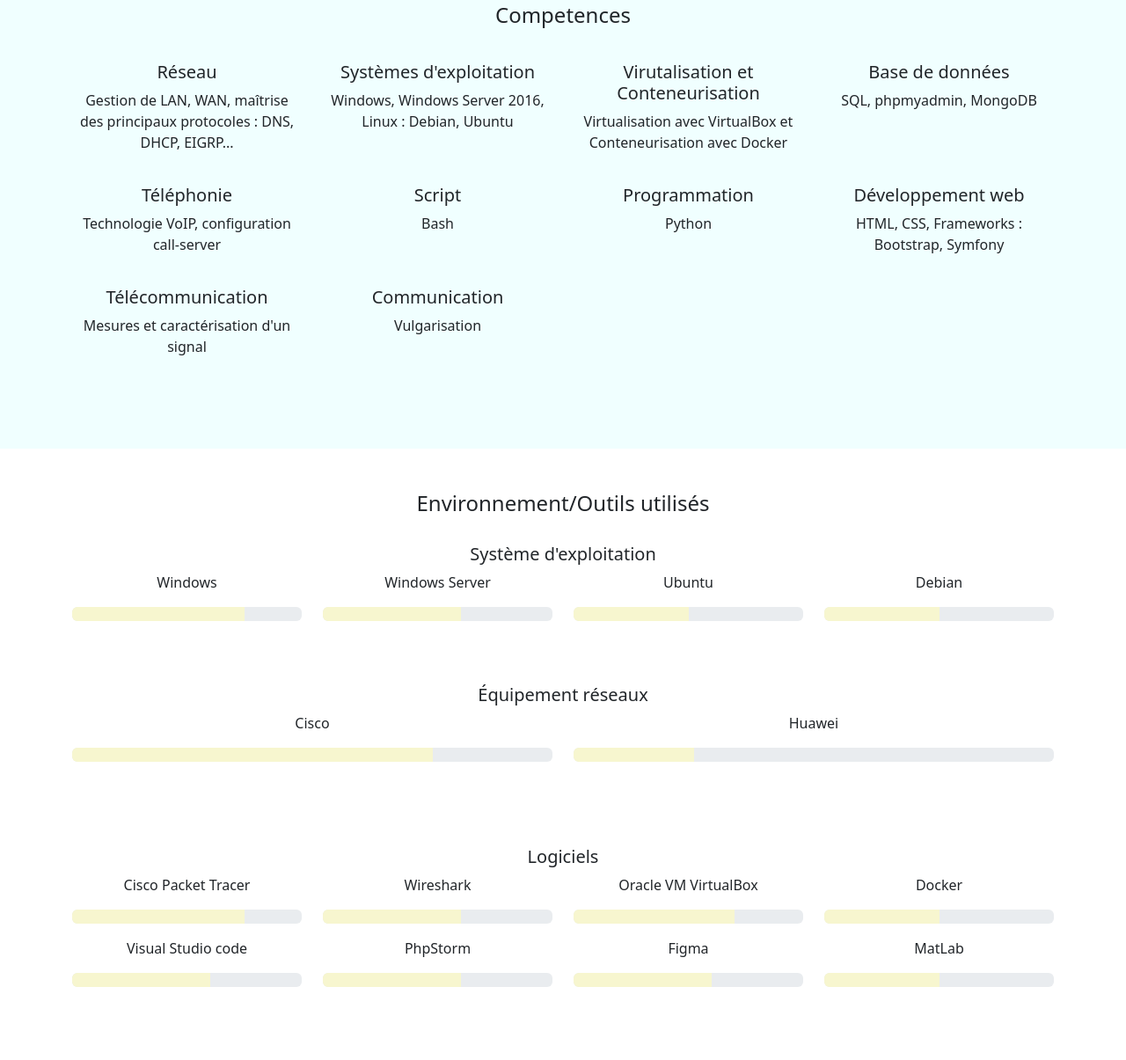
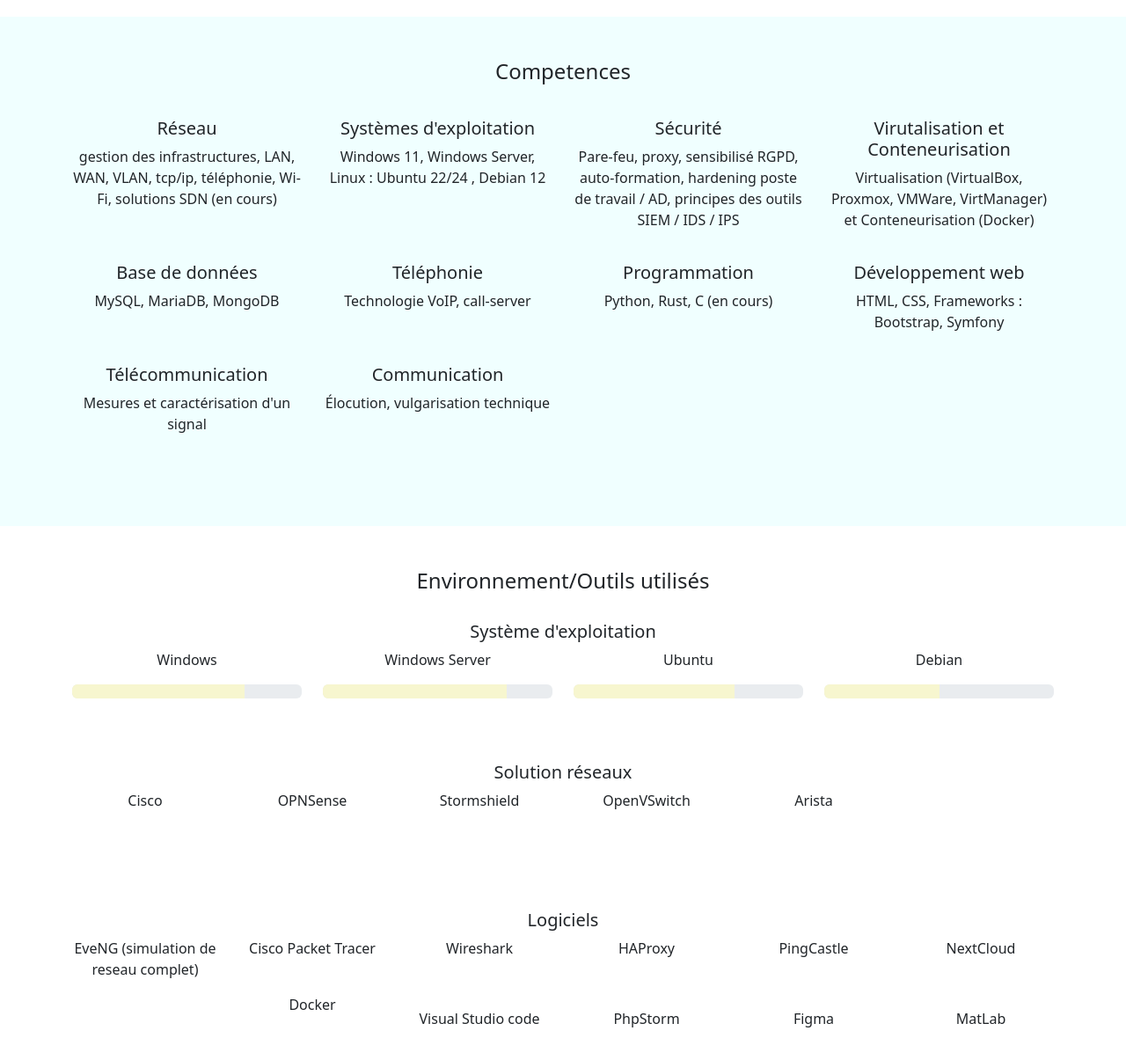
Before and after one commit to Thiibaaut/portfolio, a plain HTML site: page index.html in a window 1280 px wide. Shown: the part 708-1913 px from the top of the page at 88% size. Drawn offline with nearby package versions, Linux system fonts and the light colour scheme.

Commit message:
Mise à jour

```diff
--- a/index.html
+++ b/index.html
@@ -55,21 +55,19 @@
   <section id="presentation">
     <div class="container text-center py-5" id="introduction">
       <h1>Thibaut OLEON</h1>
-      <h4>Étudiant en deuxième année à l'École Hexagone</h4>
+      <h4>Étudiant en troisième année de Bachelor Informatique à l'École Hexagone</h4>
     </div>
 
     <div class="container py-2">
       <div class="row">
         <div class="col-lg-7 col-md-7 col-sm-7 col-xs-12">
           <h5>A propos de moi</h5>
-          <p>Étudiant en 2ème année de Bachelor Informatique à l'école Hexagone, campus de Clermont-ferrand.</p>
+          <p>Étudiant en 3ème année de Bachelor Informatique à l'école Hexagone, campus de Clermont-ferrand.</p>
           <p>Passionné par les nouvelles technologies, l'informatique et la sécurité des réseaux, je suis motivé et
             curieux d'apprendre et de relevé des défis dans le domaine.</p>
-          <p>J'inspire à continuer mes études à la suite du bachelor en me spécialisant dans le domaine de la
-            cybersécurité.</p>
 
-          <p>Je suis à la recherche d'une alternance, principalement dans le domaine de l'administration réseaux pour la
-            suite de mon Bachelor à partir de Septembre ou Octobre 2025.
+          <p>Je suis à la recherche d'une alternance, principalement dans les domaines de la sécurité informatique/infrastructure réseau/cloud/conformité pour
+            mon parcours en mastère Cyberdéfense à l'école Hexagone (RNCP42345).
           </p>
           <a href="https://www.linkedin.com/in/thibaut-oleon-b9b2502aa" target="_blank" class="btn"
             style="background-color: #F7F6CF;">Mon
@@ -80,6 +78,7 @@
           <br>
           <h5>Bachelor Informatique - École Hexagone</h5>
           <p>2024 - 2026 | Clermont-ferrand</p>
+          <p>Préparation du titre RNCP "Administrateur Réseau NetOps" (RNCP36163)</p>
           <br>
           <h5>BUT Reseaux et Télécommunications - UCA</h5>
           <p>2023 - 2024 | Aubière (63)<br>
@@ -88,7 +87,6 @@
           <h5>Baccalauréat Général - Lycée</h5>
           <p>Spécialités Mathématiques, Sciences Économiques et Sociales<br>
             Obtenu en 2023</p>
-
         </div>
       </div>
     </div>
@@ -100,31 +98,31 @@
       <div class="row">
         <div class="col-lg-3 col-md-3 col-sm-3 col-xs-12">
           <h5>Réseau</h5>
-          <p>Gestion de LAN, WAN, maîtrise des principaux protocoles : DNS, DHCP, EIGRP...</p>
+          <p>gestion des infrastructures, LAN, WAN, VLAN, tcp/ip, téléphonie, Wi-Fi, solutions SDN (en cours)</p>
         </div>
         <div class="col-lg-3 col-md-3 col-sm-3 col-xs-12">
           <h5>Systèmes d'exploitation</h5>
-          <p>Windows, Windows Server 2016,<br>Linux : Debian, Ubuntu</p>
+          <p>Windows 11, Windows Server, Linux : Ubuntu 22/24 , Debian 12</p>
+        </div>
+        <div class="col-lg-3 col-md-3 col-sm-3 col-xs-12">
+          <h5>Sécurité</h5>
+          <p>Pare-feu, proxy, sensibilisé RGPD, auto-formation, hardening poste de travail / AD, principes des outils SIEM / IDS / IPS</p>
         </div>
         <div class="col-lg-3 col-md-3 col-sm-3 col-xs-12">
           <h5>Virutalisation et Conteneurisation</h5>
-          <p>Virtualisation avec VirtualBox et Conteneurisation avec Docker</p>
+          <p>Virtualisation (VirtualBox, Proxmox, VMWare, VirtManager) et Conteneurisation (Docker)</p>
         </div>
         <div class="col-lg-3 col-md-3 col-sm-3 col-xs-12">
           <h5>Base de données</h5>
-          <p>SQL, phpmyadmin, MongoDB</p>
+          <p>MySQL, MariaDB, MongoDB</p>
         </div>
         <div class="col-lg-3 col-md-3 col-sm-3 col-xs-12">
           <h5>Téléphonie</h5>
-          <p>Technologie VoIP, configuration call-server</p>
-        </div>
-        <div class="col-lg-3 col-md-3 col-sm-3 col-xs-12">
-          <h5>Script</h5>
-          <p>Bash</p>
+          <p>Technologie VoIP, call-server</p>
         </div>
         <div class="col-lg-3 col-md-3 col-sm-3 col-xs-12">
           <h5>Programmation</h5>
-          <p>Python</p>
+          <p>Python, Rust, C (en cours)</p>
         </div>
         <div class="col-lg-3 col-md-3 col-sm-3 col-xs-12">
           <h5>Développement web</h5>
@@ -136,7 +134,7 @@
         </div>
         <div class="col-lg-3 col-md-3 col-sm-3 col-xs-12">
           <h5>Communication</h5>
-          <p>Vulgarisation</p>
+          <p>Élocution, vulgarisation technique</p>
         </div>
       </div>
     </div>
@@ -157,14 +155,14 @@
         <div class="col-lg-3 col-md-3 col-sm-3 col-xs-12">
           <p>Windows Server</p>
           <div class="progress">
-            <div class="progress-bar" role="progressbar" style="width: 60%; background-color: #F7F6CF; color: black;"
+            <div class="progress-bar" role="progressbar" style="width: 80%; background-color: #F7F6CF; color: black;"
               aria-valuenow="50" aria-valuemin="0" aria-valuemax="100"></div>
           </div>
         </div>
         <div class="col-lg-3 col-md-3 col-sm-3 col-xs-12">
           <p>Ubuntu</p>
           <div class="progress">
-            <div class="progress-bar" role="progressbar" style="width: 50%; background-color: #F7F6CF; color: black;"
+            <div class="progress-bar" role="progressbar" style="width: 70%; background-color: #F7F6CF; color: black;"
               aria-valuenow="50" aria-valuemin="0" aria-valuemax="100"></div>
           </div>
         </div>
@@ -178,80 +176,60 @@
       </div>
 
       <div class="row py-5">
-        <h5>Équipement réseaux</h5>
-        <div class="col-lg-6 col-md-6 col-sm-6 col-xs-12">
+        <h5>Solution réseaux</h5>
+        <div class="col-lg-2 col-md-2 col-sm-2 col-xs-12">
           <p>Cisco</p>
-          <div class="progress">
-            <div class="progress-bar" role="progressbar" style="width: 75%; background-color: #F7F6CF; color: black;"
-              aria-valuenow="50" aria-valuemin="0" aria-valuemax="100"></div>
-          </div>
         </div>
-        <div class="col-lg-6 col-md-6 col-sm-6 col-xs-12">
-          <p>Huawei</p>
-          <div class="progress">
-            <div class="progress-bar" role="progressbar" style="width: 25%; background-color: #F7F6CF; color: black;"
-              aria-valuenow="50" aria-valuemin="0" aria-valuemax="100"></div>
-          </div>
+        <div class="col-lg-2 col-md-2 col-sm-2 col-xs-12">
+          <p>OPNSense</p>
+        </div>
+        <div class="col-lg-2 col-md-2 col-sm-2 col-xs-12">
+          <p>Stormshield</p>
+        </div>
+        <div class="col-lg-2 col-md-2 col-sm-2 col-xs-12">
+          <p>OpenVSwitch</p>
+        </div>
+        <div class="col-lg-2 col-md-2 col-sm-2 col-xs-12">
+          <p>Arista</p>
         </div>
       </div>
 
       <div class="row py-5">
         <h5>Logiciels</h5>
-        <div class="col-lg-3 col-md-3 col-sm-3 col-xs-12">
+        <div class="col-lg-2 col-md-2 col-sm-2 col-xs-12">
+          <p>EveNG (simulation de reseau complet)</p>
+        </div>
+        <div class="col-lg-2 col-md-2 col-sm-2 col-xs-12">
           <p>Cisco Packet Tracer</p>
-          <div class="progress">
-            <div class="progress-bar" role="progressbar" style="width: 75%; background-color: #F7F6CF; color: black;"
-              aria-valuenow="50" aria-valuemin="0" aria-valuemax="100"></div>
-          </div>
         </div>
-        <div class="col-lg-3 col-md-3 col-sm-3 col-xs-12">
+        <div class="col-lg-2 col-md-2 col-sm-2 col-xs-12">
           <p>Wireshark</p>
-          <div class="progress">
-            <div class="progress-bar" role="progressbar" style="width: 60%; background-color: #F7F6CF; color: black;"
-              aria-valuenow="50" aria-valuemin="0" aria-valuemax="100"></div>
-          </div>
         </div>
-        <div class="col-lg-3 col-md-3 col-sm-3 col-xs-12">
-          <p>Oracle VM VirtualBox</p>
-          <div class="progress">
-            <div class="progress-bar" role="progressbar" style="width: 70%; background-color: #F7F6CF; color: black;"
-              aria-valuenow="50" aria-valuemin="0" aria-valuemax="100"></div>
-          </div>
+        <div class="col-lg-2 col-md-2 col-sm-2 col-xs-12">
+          <p>HAProxy</p>
         </div>
-        <div class="col-lg-3 col-md-3 col-sm-3 col-xs-12">
+        <div class="col-lg-2 col-md-2 col-sm-2 col-xs-12">
+          <p>PingCastle</p>
+        </div>
+        <div class="col-lg-2 col-md-2 col-sm-2 col-xs-12">
+          <p>NextCloud</p>
+        </div>
+        <div class="col-lg-2 col-md-2 col-sm-32 col-xs-12">
+        </div>
+        <div class="col-lg-2 col-md-2 col-sm-2 col-xs-12">
           <p>Docker</p>
-          <div class="progress">
-            <div class="progress-bar" role="progressbar" style="width: 50%; background-color: #F7F6CF; color: black;"
-              aria-valuenow="50" aria-valuemin="0" aria-valuemax="100"></div>
-          </div>
         </div>
-        <div class="col-lg-3 col-md-3 col-sm-3 col-xs-12 py-3">
+        <div class="col-lg-2 col-md-2 col-sm-2 col-xs-12 py-3">
           <p>Visual Studio code</p>
-          <div class="progress">
-            <div class="progress-bar" role="progressbar" style="width: 60%; background-color: #F7F6CF; color: black;"
-              aria-valuenow="50" aria-valuemin="0" aria-valuemax="100"></div>
-          </div>
         </div>
-        <div class="col-lg-3 col-md-3 col-sm-3 col-xs-12 py-3">
+        <div class="col-lg-2 col-md-2 col-sm-2 col-xs-12 py-3">
           <p>PhpStorm</p>
-          <div class="progress">
-            <div class="progress-bar" role="progressbar" style="width: 60%; background-color: #F7F6CF; color: black;"
-              aria-valuenow="50" aria-valuemin="0" aria-valuemax="100"></div>
-          </div>
         </div>
-        <div class="col-lg-3 col-md-3 col-sm-3 col-xs-12 py-3">
+        <div class="col-lg-2 col-md-2 col-sm-2 col-xs-12 py-3">
           <p>Figma</p>
-          <div class="progress">
-            <div class="progress-bar" role="progressbar" style="width: 60%; background-color: #F7F6CF; color: black;"
-              aria-valuenow="50" aria-valuemin="0" aria-valuemax="100"></div>
-          </div>
         </div>
-        <div class="col-lg-3 col-md-3 col-sm-3 col-xs-12 py-3">
+        <div class="col-lg-2 col-md-2 col-sm-2 col-xs-12 py-3">
           <p>MatLab</p>
-          <div class="progress">
-            <div class="progress-bar" role="progressbar" style="width: 50%; background-color: #F7F6CF; color: black;"
-              aria-valuenow="50" aria-valuemin="0" aria-valuemax="100"></div>
-          </div>
         </div>
       </div>
     </div>
@@ -288,6 +266,7 @@
               savoir plus</a>
           </p>
         </div>
+
         <div class="col-lg-7 col-md-7 col-sm-7 col-xs-12">
           <h5>ANSSI - MOOC SecNumEdu</h5>
           <p>Formation en ligne réalisé en juillet 2024<br>
@@ -308,6 +287,21 @@
           </div>
         </div>
 
+        <div class="col-lg-5 col-md-5 col-sm-5 col-xs-12 pt-5">
+          <div class="card">
+            <img class="card-img-top" src="assets/images/mooc_club_ebios.jpg" alt="Certification">
+          </div>
+        </div>
+        <div class="col-lg-7 col-md-7 col-sm-7 col-xs-12 pt-5">
+          <h5>Club EBIOS - MOOC méthode Ebios Risk Manager</h5>
+          <p>Formation en ligne réalisé en Mai 2026.<br>
+            D'une durée approximative de 3 heures, cette formation permet la découverte de l'analyse de risque par la méthode Ebios Risk Manager.<br>
+            MOOC composé de vidéos, qcm et mises en situations.</p>
+            <a href="https://lms.club-ebios.org/formations/ebiosrm" class="btn"
+              target="_black" style="margin-top: 30px; background-color: #F7F6CF;">En
+              savoir plus</a>
+          </p>
+        </div>
       </div>
     </div>
   </section>
@@ -336,7 +330,7 @@
     </div>
 
     <div class="text-center p-3" style="background-color: rgba(255, 255, 255, 0.2);">
-      2025 - OLEON Thibaut
+      2026 - OLEON Thibaut
     </div>
   </footer>
 
```
